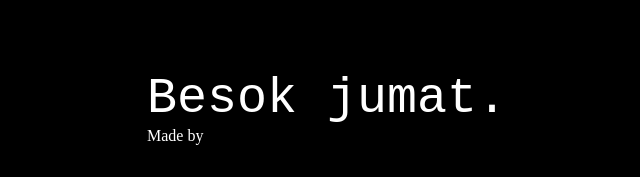
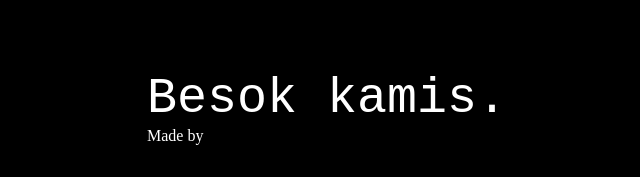
Before and after one commit to zxcofx/besokhariapa, a plain HTML site: page index.html in a window 1280 px wide. Shown: the part 293-470 px from the top of the page, without its empty margins (313-953 px from the left). Drawn offline with Linux system fonts and the light colour scheme.

Commit message:
Update index.html

```diff
--- a/index.html
+++ b/index.html
@@ -38,7 +38,6 @@
     <script>
         let hari;
         var tgl = new Date().getDay();
-        tgl++
         switch(tgl) {
             case 0:
                 hari = "Besok senin.";
```
